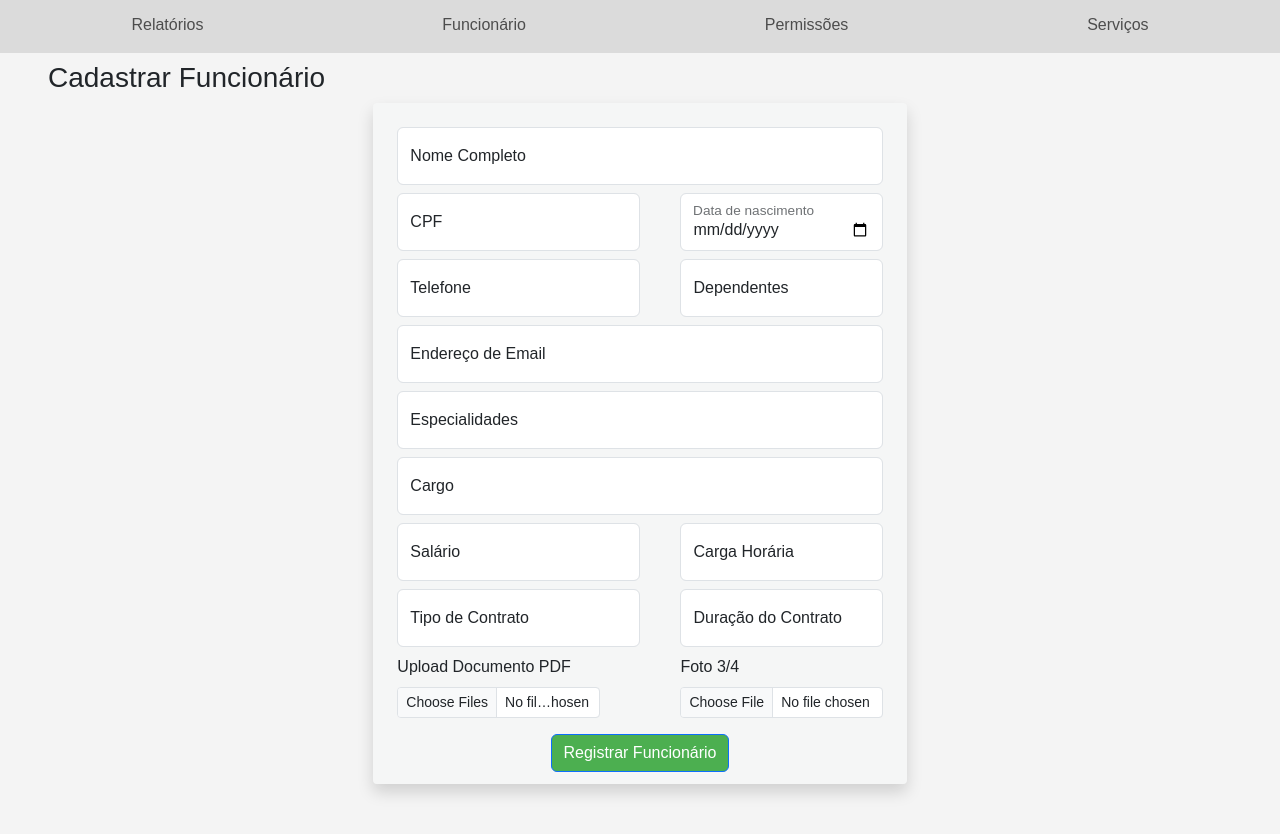
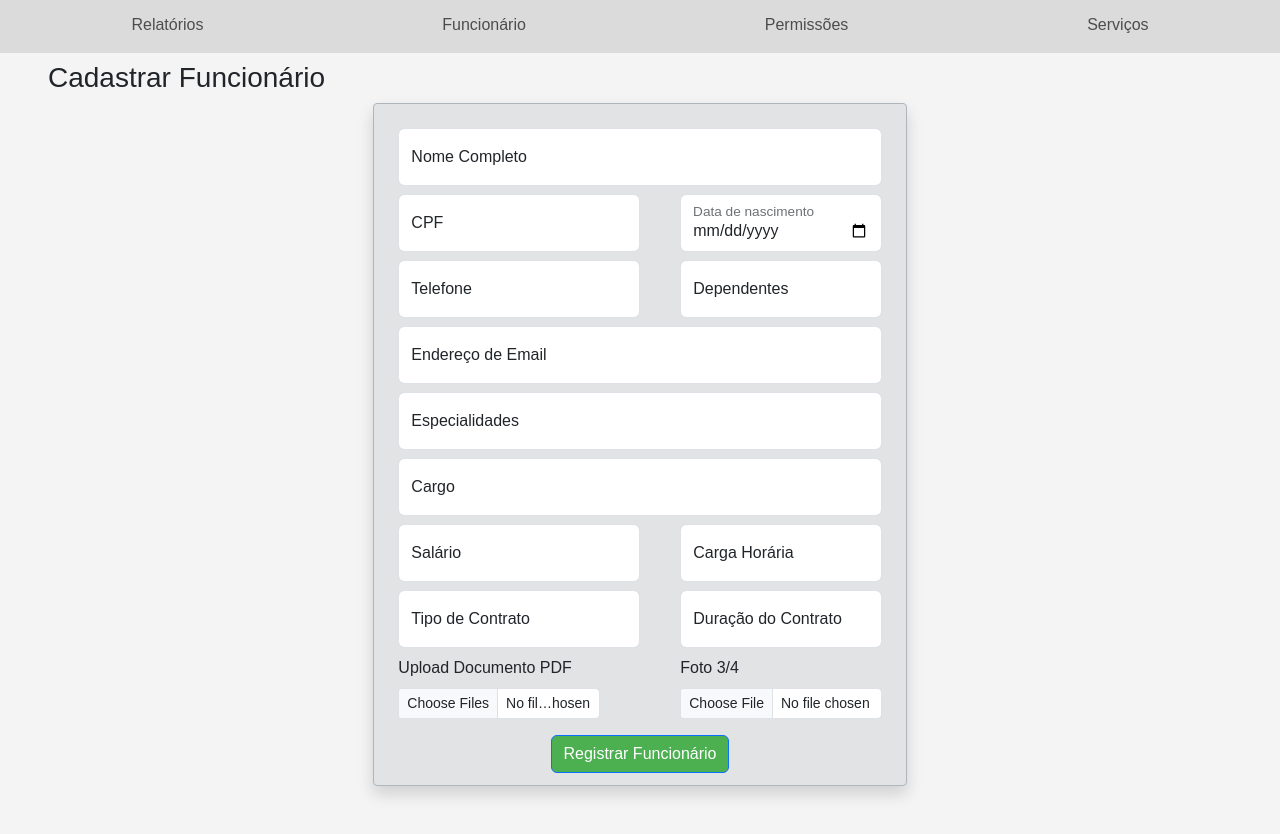
Before and after one commit to Richardfcs/Salao-Senac-PROJETO-PI-main, a plain HTML site: page regfuncionario.html in a window 1280 px wide. Shown: the part 78-912 px from the top of the page. Drawn offline with nearby package versions, Linux system fonts and the light colour scheme; a web font is replaced by a local one.

Commit message:
atualização do formulário

```diff
--- a/regfuncionario.html
+++ b/regfuncionario.html
@@ -28,7 +28,7 @@
     <div class="text-dark">
         <h3 class="mt-2 mb-2 ps-5">Cadastrar Funcionário</h3>
     <div>
-        <div class="container rounded-1 ps-4 pt-4 pb-1 pe-4 pb-1  mt-2 mb-5 text-dark justify-content-start col-sm-5 shadow bg-light bg-opacity-25" id="login__container">
+        <div class="container rounded-1 ps-4 pt-4 pb-1 pe-4 pb-1  mt-2 mb-5 text-dark justify-content-start col-sm-5 shadow bg-secondary-subtle border border-dark-subtle border-1" id="login__container">
             <div class="form-floating mb-2" id="nome">
                 <input type="text" class="form-control" placeholder="Insira seu nome" id="uname"></input>
                 <label for="floatingInput">Nome Completo</label>
```
Also changed, not shown: regservicos.html (+1 -1 lines).
